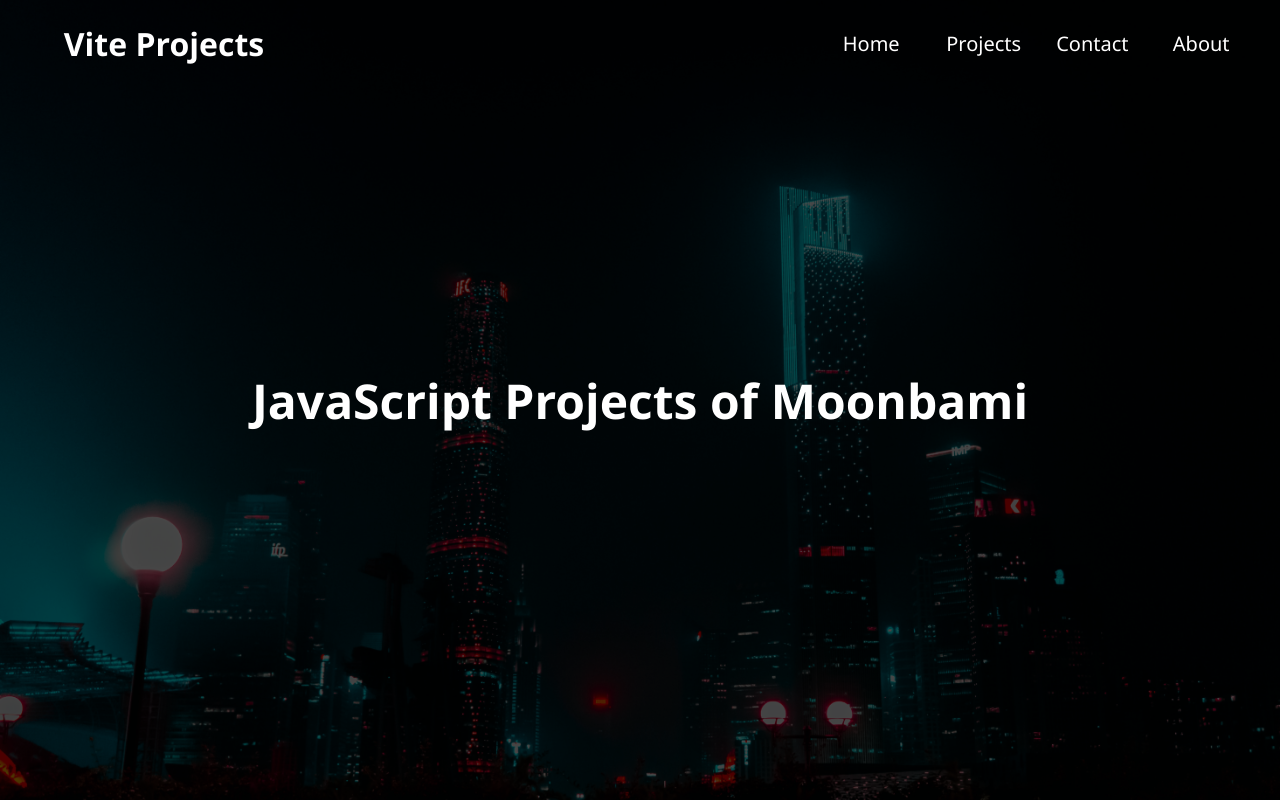
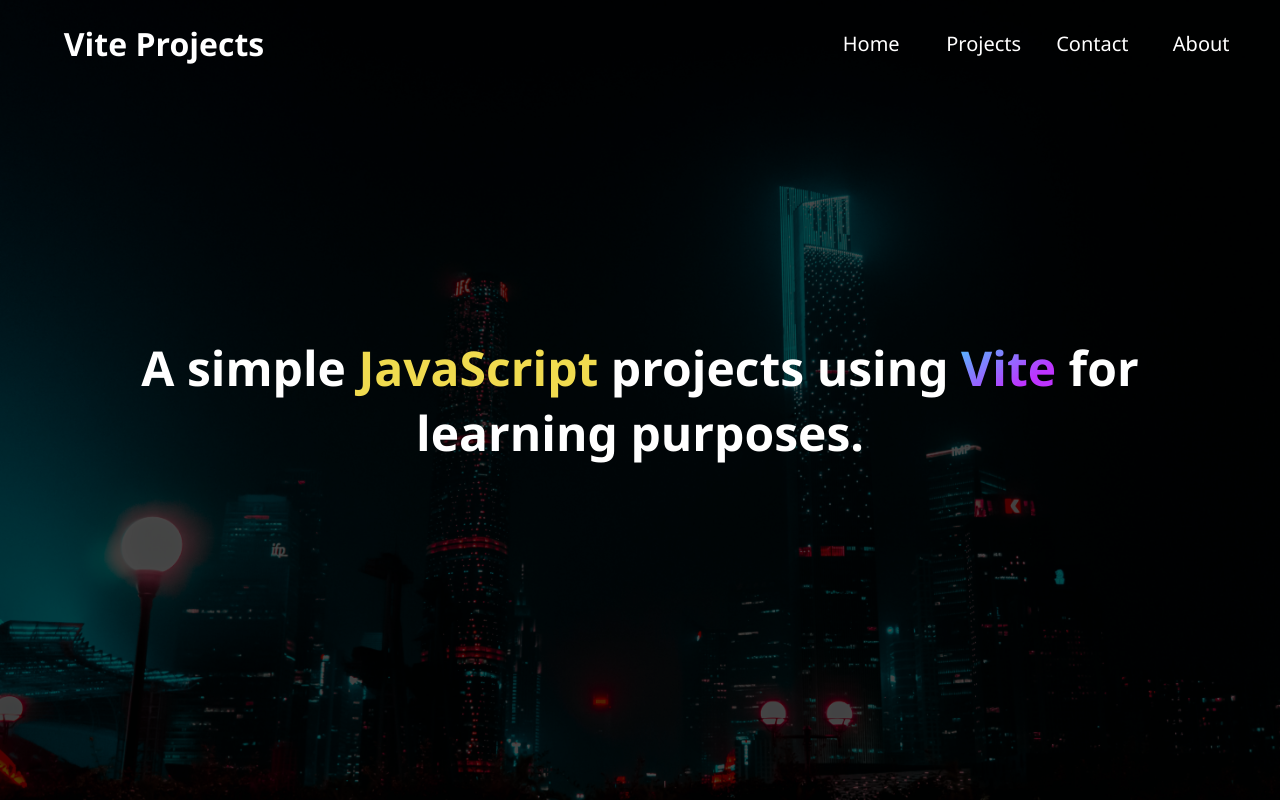
Before and after one commit to MoonbamiOfficial/program-projects, a React (Vite) app: page / in a window 1280 px wide. Built offline with nearby package versions, Linux system fonts and the light colour scheme.

Commit message:
feat: add new page introduction

```diff
--- a/src/pages/Home.jsx
+++ b/src/pages/Home.jsx
@@ -11,7 +11,9 @@
 
   return (
     <section className="hero">
-      <h2>JavaScript Projects of Moonbami</h2>
+      <h2>
+        A simple <span className="js-span">JavaScript</span> projects using <span className="vite-span">Vite</span> for learning purposes.
+      </h2>
       <img src={ Building } alt="High-rise Buildings During Nighttime" />
     </section>
   );
--- a/src/styles/style-index.scss
+++ b/src/styles/style-index.scss
@@ -6,11 +6,20 @@
   align-items: center;
   h2 {
     position: absolute;
-    display: flex;
+    display: block;
     font-size: 3rem;
     color: var(--white);
+    text-align: center;
+    max-width: 1000px;
     z-index: 100;
-
+    .js-span {
+      color: #F0DB4F; // JavaScript hex color
+    }
+    .vite-span {
+      background: -webkit-linear-gradient( 120deg, #bd34fe 30%, #41d1ff ); // ViteJS hex colors
+      -webkit-background-clip: text;
+      -webkit-text-fill-color: transparent;
+    }
   }
   img {
     width: 100%;
```
